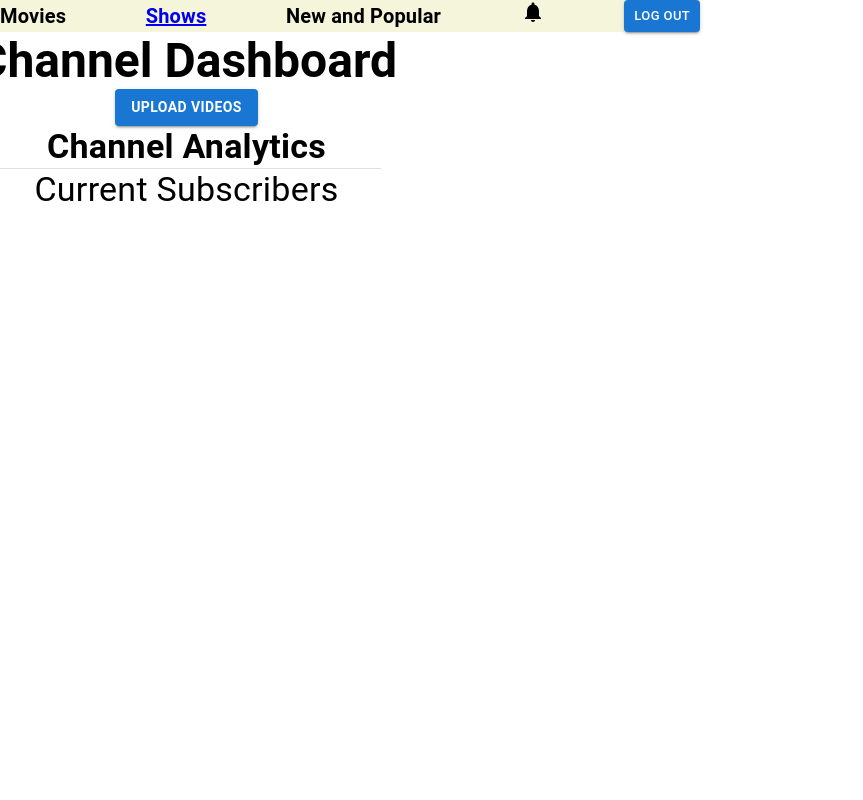
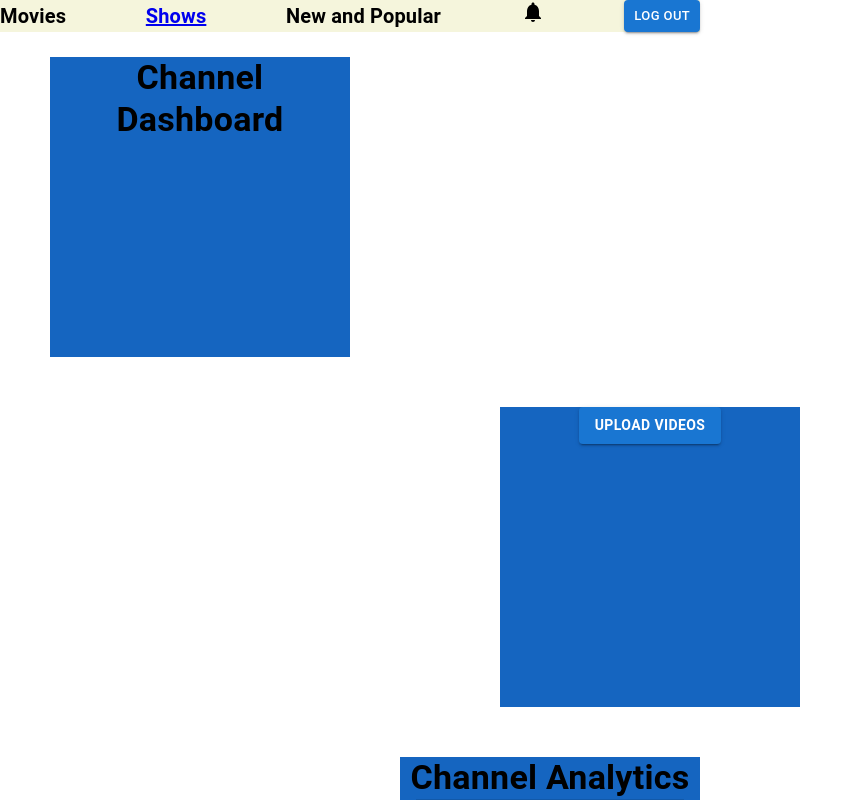
Before and after one commit to richardcolachagua/streaming-site, a React (Create React App) app: page /creatordashboard in a window 1280 px wide. Shown: the top 800 px of the page, without its empty margins (0-863 px from the left). Built offline with nearby package versions, Linux system fonts and the light colour scheme.

Commit message:
"CreatorDashboard updates"

```diff
--- a/src/frontend/pages/CreatorDashboard.jsx
+++ b/src/frontend/pages/CreatorDashboard.jsx
@@ -7,17 +7,45 @@ const CreatorDashboard = () => {
   return (
     <>
       <CreatorHeader />
-      <Grid container spacing={3}>
-        <Box>
-          <Typography variant="h3" sx={{ fontWeight: "bold" }}>
+      <Box
+        sx={{
+          width: 300,
+          height: 300,
+          backgroundColor: "primary.dark",
+          "&:hover": {
+            backgroundColor: "primary.main",
+            opacity: [0.9, 0.8, 0.7],
+          },
+          marginLeft: "50px",
+          marginBottom: "50px",
+        }}
+      >
+        <Typography variant="h4" sx={{ fontWeight: "bold" }}>
           Channel Dashboard
         </Typography>
-          <Box>
+      </Box>
+
+      <Box
+        sx={{
+          width: 300,
+          height: 300,
+          backgroundColor: "primary.dark",
+          marginLeft: "500px",
+          marginBottom: "50px",
+        }}
+      >
         <Button variant="contained" sx={{ fontWeight: "bold" }}>
           Upload Videos
         </Button>
       </Box>
-          <Box>
+      <Box
+        sx={{
+          width: 300,
+          height: 300,
+          backgroundColor: "primary.dark",
+          marginLeft: "400px",
+        }}
+      >
         <Typography variant="h4" sx={{ fontWeight: "bold" }}>
           Channel Analytics
         </Typography>
@@ -25,8 +53,6 @@ const CreatorDashboard = () => {
 
         <Typography variant="h4">Current Subscribers</Typography>
       </Box>
-        </Box>
-      </Grid>
     </>
   );
 };
```
Lines whose indentation alone changed are shown as unchanged.
